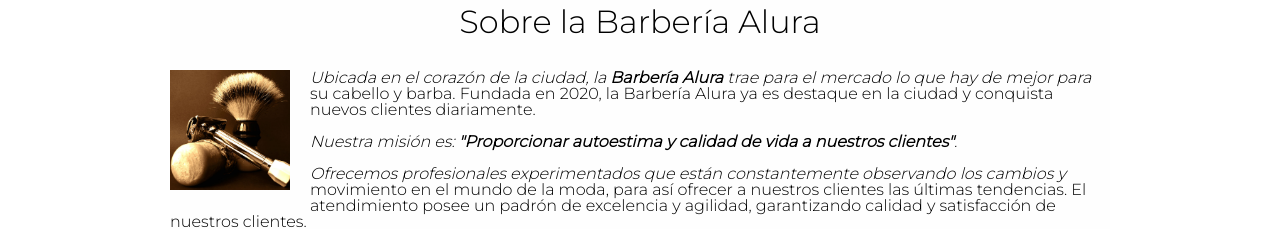
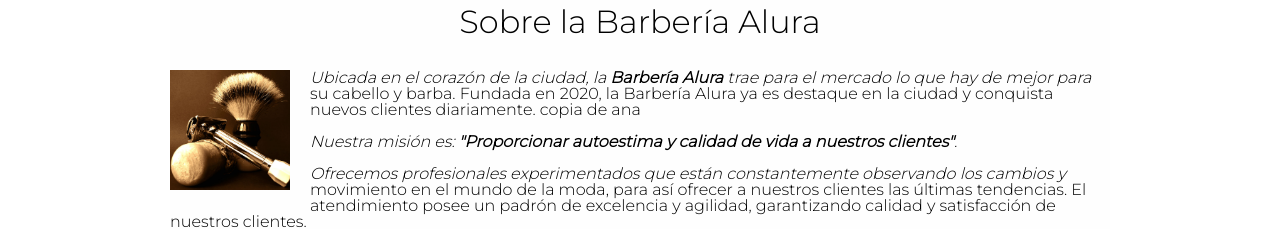
Before and after one commit to gamaliele/alura-git, a plain HTML site: page index.html in a window 1280 px wide. Shown: the part 818-1047 px from the top of the page. Drawn offline with Linux system fonts and the light colour scheme.

Commit message:
modificacion de ana

```diff
--- a/index.html
+++ b/index.html
@@ -42,7 +42,7 @@
 
             <p>Ubicada en el corazón de la ciudad, la <strong>Barbería Alura</strong> trae para el mercado lo que hay de
                 mejor para su cabello y barba. Fundada en 2020, la Barbería Alura ya es destaque en la ciudad y
-                conquista nuevos clientes diariamente.</p>
+                conquista nuevos clientes diariamente. copia de ana</p>
 
             <p id="mision"><em>Nuestra misión es: <strong>"Proporcionar autoestima y calidad de vida a nuestros
                         clientes"</strong>.</em></p>
```
